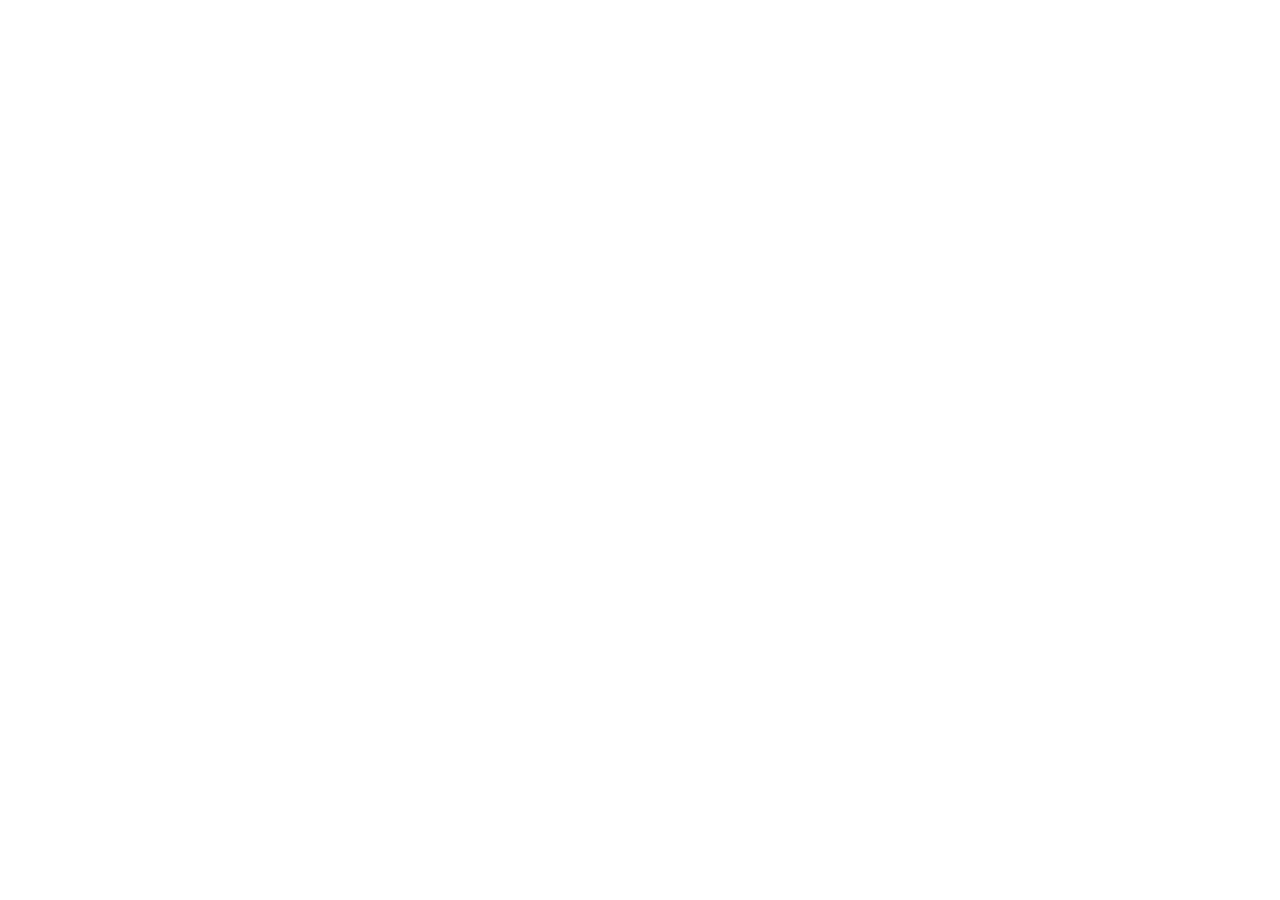
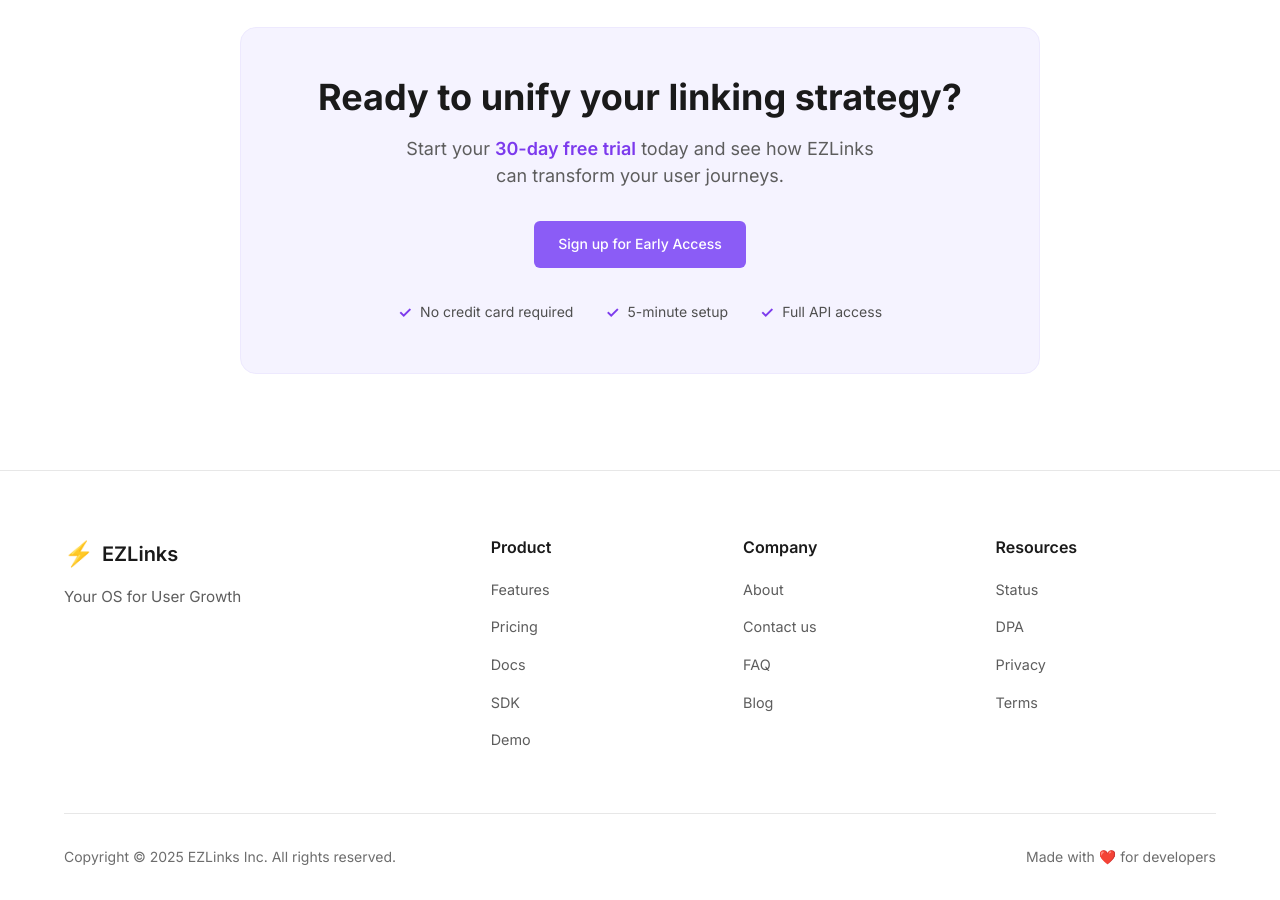
Before and after one commit to GetEZLinks/ezlinks-marketing, a Next.js app: page / in a window 1280 px wide. Shown: the part 2160-3060 px from the top of the page. Before the commit the page ends 2091 px from the top, so only its background shows below. Built offline with nearby package versions, Linux system fonts and the light colour scheme.

Commit message:
Added CTA and Footer sections.

```diff
--- a/src/app/page.tsx
+++ b/src/app/page.tsx
@@ -2,6 +2,8 @@
 import Header from '@/components/Header/Header';
 import Hero from '@/components/Hero/Hero';
 import Features from '@/components/Features/Features';
+import CTA from '@/components/CTA/CTA';
+import Footer from '@/components/Footer/Footer';
 
 export default function Home() {
   return (
@@ -9,6 +11,8 @@ export default function Home() {
       <Header />
       <Hero />
       <Features />
+      <CTA />
+      <Footer/>
     </main>
   );
 }
--- /dev/null
+++ b/src/components/CTA/CTA.module.scss
@@ -0,0 +1,92 @@
+@import '../../styles/variables.scss';
+
+.cta {
+  background: var(--bg-primary);
+  padding: 6rem 0;
+
+  @media (max-width: 768px) {
+    padding: 4rem 0;
+  }
+}
+
+.ctaCard {
+  background: var(--purple-50);
+  border: 1px solid var(--purple-100);
+  border-radius: 16px;
+  padding: 3rem;
+  text-align: center;
+  max-width: 800px;
+  margin: 0 auto;
+
+  @media (max-width: 768px) {
+    padding: 2rem;
+    margin: 0 1rem;
+  }
+}
+
+.ctaContent {
+  margin-bottom: 2rem;
+}
+
+.ctaTitle {
+  font-size: 2.25rem;
+  font-weight: 700;
+  color: var(--woodsmoke-950);
+  line-height: 1.2;
+  margin-bottom: 1rem;
+
+  @media (max-width: 768px) {
+    font-size: 1.875rem;
+  }
+
+  @media (max-width: 480px) {
+    font-size: 1.5rem;
+  }
+}
+
+.ctaSubtitle {
+  font-size: 1.125rem;
+  color: var(--woodsmoke-600);
+  line-height: 1.5;
+  margin-bottom: 2rem;
+  max-width: 500px;
+  margin-left: auto;
+  margin-right: auto;
+
+  strong {
+    color: var(--purple-600);
+    font-weight: 600;
+  }
+
+  @media (max-width: 768px) {
+    font-size: 1rem;
+  }
+}
+
+.ctaFeatures {
+  display: flex;
+  justify-content: center;
+  gap: 2rem;
+  flex-wrap: wrap;
+  margin-top: 2rem;
+
+  @media (max-width: 640px) {
+    flex-direction: column;
+    gap: 1rem;
+    align-items: center;
+  }
+}
+
+.feature {
+  display: flex;
+  align-items: center;
+  gap: 0.5rem;
+  font-size: 0.875rem;
+  color: var(--woodsmoke-700);
+}
+
+.checkmark {
+  color: var(--purple-600);
+  font-weight: 600;
+  font-size: 1rem;
+}
--- /dev/null
+++ b/src/components/CTA/CTA.tsx
@@ -0,0 +1,51 @@
+'use client';
+import { motion } from 'framer-motion';
+import styles from './CTA.module.scss';
+
+export default function CTA() {
+  return (
+    <section className={styles.cta}>
+      <div className="container">
+        <motion.div
+          className={styles.ctaCard}
+          initial={{ opacity: 0, y: 30 }}
+          whileInView={{ opacity: 1, y: 0 }}
+          transition={{ duration: 0.6 }}
+          viewport={{ once: true }}
+        >
+          <div className={styles.ctaContent}>
+            <h2 className={styles.ctaTitle}>
+              Ready to unify your linking strategy?
+            </h2>
+            <p className={styles.ctaSubtitle}>
+              Start your <strong>30-day free trial</strong> today and see how EZLinks can transform your user journeys.
+            </p>
+            <motion.a
+              href="#signup"
+              className="btn primary"
+              whileHover={{ scale: 1.02 }}
+              whileTap={{ scale: 0.98 }}
+            >
+              Sign up for Early Access
+            </motion.a>
+          </div>
+
+          <div className={styles.ctaFeatures}>
+            <div className={styles.feature}>
+              <span className={styles.checkmark}>✓</span>
+              <span>No credit card required</span>
+            </div>
+            <div className={styles.feature}>
+              <span className={styles.checkmark}>✓</span>
+              <span>5-minute setup</span>
+            </div>
+            <div className={styles.feature}>
+              <span className={styles.checkmark}>✓</span>
+              <span>Full API access</span>
+            </div>
+          </div>
+        </motion.div>
+      </div>
+    </section>
+  );
+}
--- /dev/null
+++ b/src/components/Footer/Footer.module.scss
@@ -0,0 +1,116 @@
+@import '../../styles/variables.scss';
+
+.footer {
+  background: var(--bg-primary);
+  border-top: 1px solid var(--woodsmoke-100);
+  padding: 4rem 0 2rem;
+
+  @media (max-width: 768px) {
+    padding: 3rem 0 1.5rem;
+  }
+}
+
+.footerContent {
+  display: grid;
+  grid-template-columns: 1fr 2fr;
+  gap: 4rem;
+  margin-bottom: 3rem;
+
+  @media (max-width: 768px) {
+    grid-template-columns: 1fr;
+    gap: 2rem;
+    margin-bottom: 2rem;
+  }
+}
+
+.footerBrand {
+  .logo {
+    display: flex;
+    align-items: center;
+    gap: 0.5rem;
+    font-weight: 600;
+    font-size: 1.25rem;
+    color: var(--woodsmoke-950);
+    margin-bottom: 0.75rem;
+  }
+
+  .logoIcon {
+    font-size: 1.5rem;
+  }
+
+  .tagline {
+    color: var(--woodsmoke-600);
+    font-size: 0.95rem;
+    line-height: 1.5;
+  }
+}
+
+.footerLinks {
+  display: grid;
+  grid-template-columns: repeat(3, 1fr);
+  gap: 2rem;
+
+  @media (max-width: 640px) {
+    grid-template-columns: 1fr;
+    gap: 1.5rem;
+  }
+}
+
+.linkColumn {
+  .columnTitle {
+    font-weight: 600;
+    color: var(--woodsmoke-950);
+    margin-bottom: 1rem;
+    font-size: 1rem;
+  }
+
+  .linkList {
+    list-style: none;
+    padding: 0;
+    margin: 0;
+
+    li {
+      margin-bottom: 0.75rem;
+    }
+  }
+
+  .footerLink {
+    color: var(--woodsmoke-600);
+    text-decoration: none;
+    font-size: 0.9rem;
+    transition: color 0.2s ease;
+
+    &:hover {
+      color: var(--purple-600);
+    }
+  }
+}
+
+.footerBottom {
+  display: flex;
+  justify-content: space-between;
+  align-items: center;
+  padding-top: 2rem;
+  border-top: 1px solid var(--woodsmoke-100);
+
+  @media (max-width: 640px) {
+    flex-direction: column;
+    gap: 1rem;
+    text-align: center;
+  }
+}
+
+.copyright {
+  color: var(--woodsmoke-500);
+  font-size: 0.875rem;
+  margin: 0;
+}
+
+.madeWith {
+  color: var(--woodsmoke-500);
+  font-size: 0.875rem;
+
+  @media (max-width: 640px) {
+    order: -1;
+  }
+}
--- /dev/null
+++ b/src/components/Footer/Footer.tsx
@@ -0,0 +1,67 @@
+import styles from './Footer.module.scss';
+
+const footerLinks = {
+  Product: [
+    { label: 'Features', href: '#features' },
+    { label: 'Pricing', href: '#pricing' },
+    { label: 'Docs', href: '#docs' },
+    { label: 'SDK', href: '#sdk' },
+    { label: 'Demo', href: '#demo' }
+  ],
+  Company: [
+    { label: 'About', href: '#about' },
+    { label: 'Contact us', href: '#contact' },
+    { label: 'FAQ', href: '#faq' },
+    { label: 'Blog', href: '#blog' }
+  ],
+  Resources: [
+    { label: 'Status', href: '#status' },
+    { label: 'DPA', href: '#dpa' },
+    { label: 'Privacy', href: '#privacy' },
+    { label: 'Terms', href: '#terms' }
+  ]
+};
+
+export default function Footer() {
+  return (
+    <footer className={styles.footer}>
+      <div className="container">
+        <div className={styles.footerContent}>
+          <div className={styles.footerBrand}>
+            <div className={styles.logo}>
+              <span className={styles.logoIcon}>⚡</span>
+              EZLinks
+            </div>
+            <p className={styles.tagline}>Your OS for User Growth</p>
+          </div>
+
+          <div className={styles.footerLinks}>
+            {Object.entries(footerLinks).map(([category, links]) => (
+              <div key={category} className={styles.linkColumn}>
+                <h4 className={styles.columnTitle}>{category}</h4>
+                <ul className={styles.linkList}>
+                  {links.map((link) => (
+                    <li key={link.label}>
+                      <a href={link.href} className={styles.footerLink}>
+                        {link.label}
+                      </a>
+                    </li>
+                  ))}
+                </ul>
+              </div>
+            ))}
+          </div>
+        </div>
+
+        <div className={styles.footerBottom}>
+          <p className={styles.copyright}>
+            Copyright © 2025 EZLinks Inc. All rights reserved.
+          </p>
+          <div className={styles.madeWith}>
+            <span>Made with ❤️ for developers</span>
+          </div>
+        </div>
+      </div>
+    </footer>
+  );
+}
```
